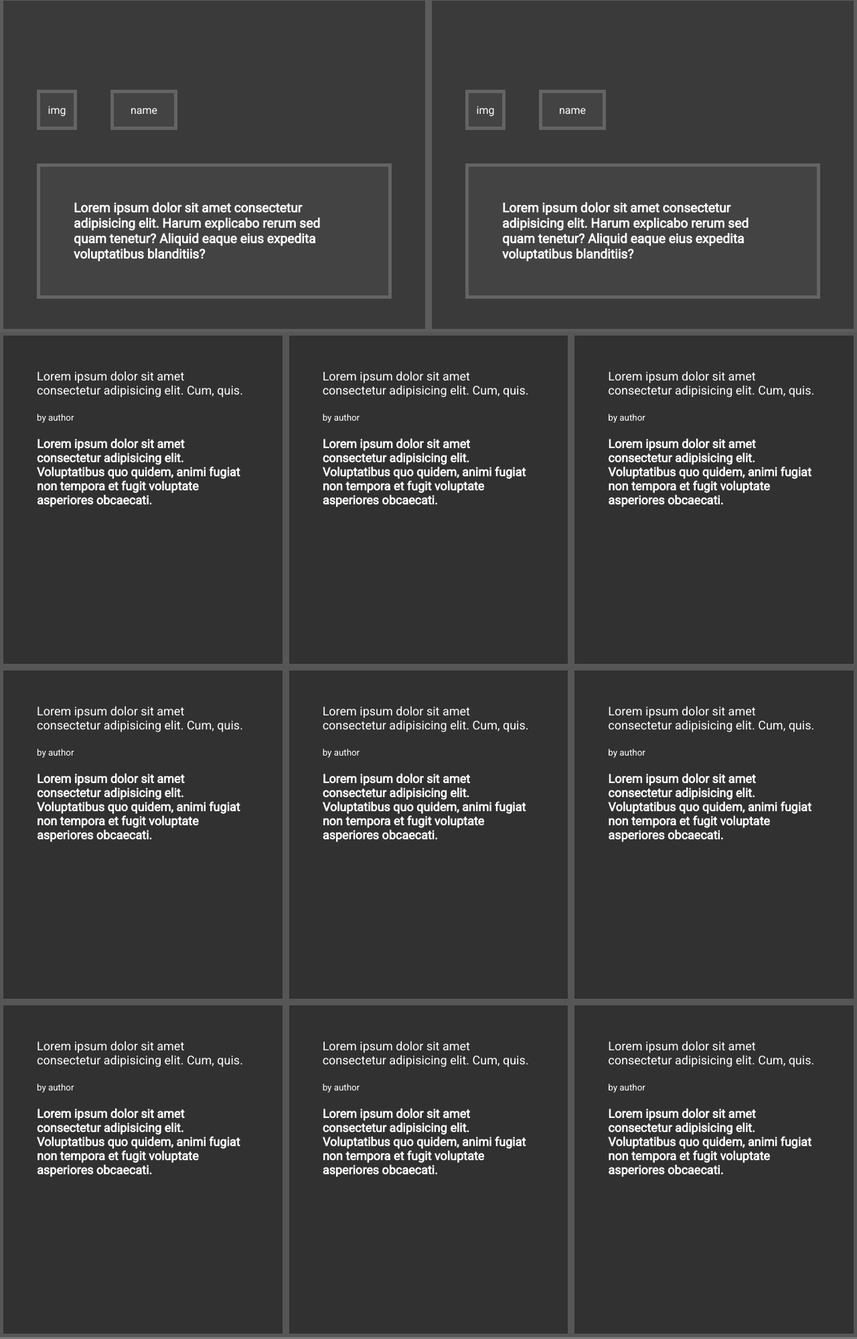
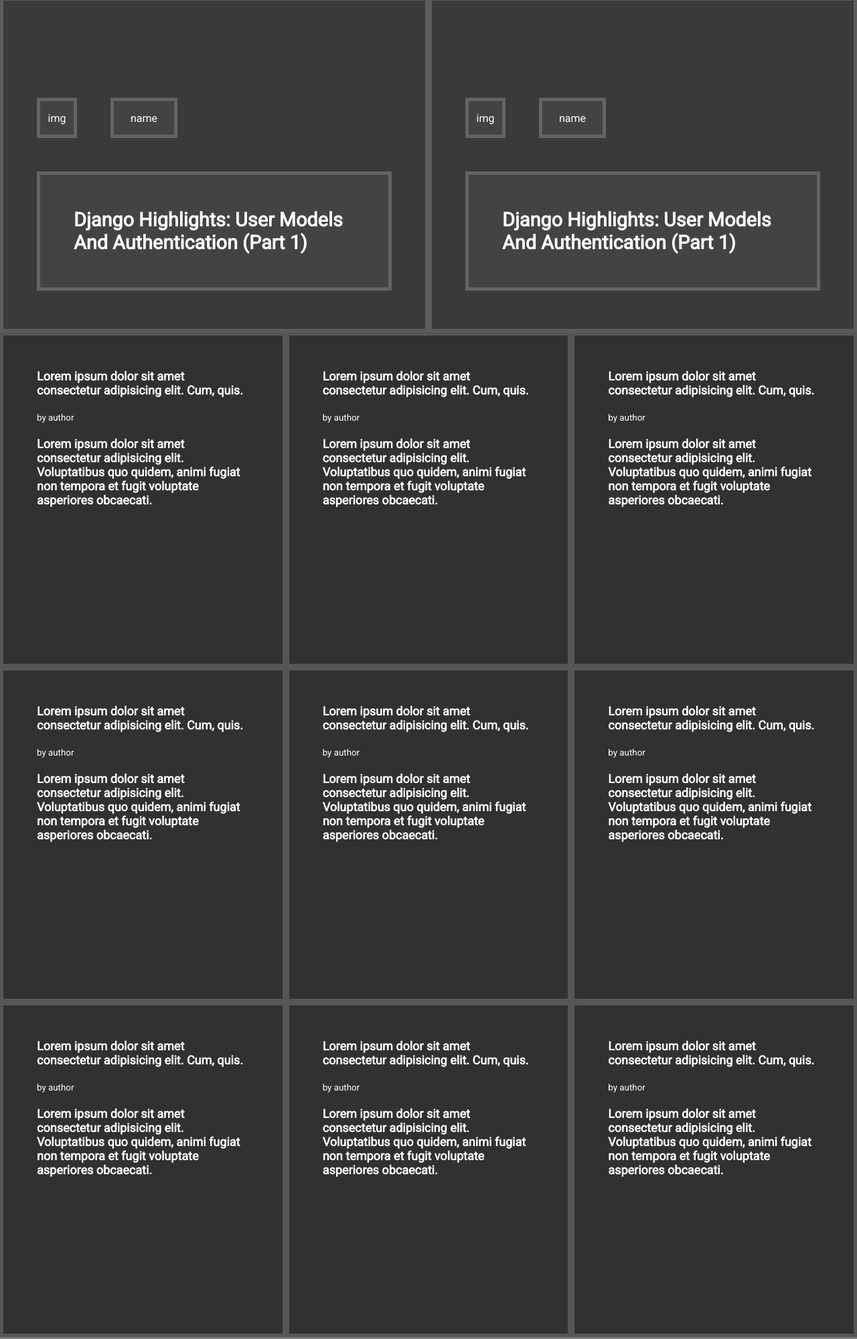
Before and after one commit to ioilmio/smashing-magazine-project, a plain HTML site: page index.html in a window 1280 px wide. Shown: the part 704-2703 px from the top of the page at 67% size. Drawn offline with Linux system fonts and the light colour scheme.

Commit message:
fixed html validator errors

```diff
--- a/index.html
+++ b/index.html
@@ -1,5 +1,5 @@
 <!DOCTYPE html>
-<html lang="en">
+<html lang="zxx">
   <head>
     <meta charset="UTF-8" />
     <meta name="viewport" content="width=device-width, initial-scale=1.0" />
@@ -30,9 +30,9 @@
         <div class="author-img">img</div>
         <div class="author-name">Philip Kiely wrote</div>
       </div>
-        <div class="article-title">
+        <div class="article-title"><h2>
           Django Highlights: User Models And Authentication (Part 1)
-        </div>
+        </h2></div>
 
       </article>
       <article class="latest-article-topic latest-2">
@@ -40,57 +40,44 @@
           <div class="author-img">img</div>
           <div class="author-name">Dan Halliday wrote</div>
         </div>
-        <div class="article-title"> Magic Flip Cards: Solving A Common Sizing Problem</div>
+        <div class="article-title"><h2>
+          Django Highlights: User Models And Authentication (Part 1)
+        </h2></div>
       </article>
       <article class="latest-article-topic latest-3">
         <div class="outer-info">
           <div class="author-img">img</div>
           <div class="author-name">name</div>
         </div>
-        <div class="article-title"> Lorem ipsum dolor sit amet consectetur adipisicing elit. Harum
-          explicabo rerum sed quam tenetur? Aliquid eaque eius expedita
-          voluptatibus blanditiis?</div>
+        <div class="article-title"><h2>
+          Django Highlights: User Models And Authentication (Part 1)
+        </h2></div>
       </article>
       <article class="latest-article-topic latest-4">
         <div class="outer-info">
           <div class="author-img">img</div>
           <div class="author-name">name</div>
         </div>
-        <div class="article-title"> Lorem ipsum dolor sit amet consectetur adipisicing elit. Harum
-          explicabo rerum sed quam tenetur? Aliquid eaque eius expedita
-          voluptatibus blanditiis?</div>
+        <div class="article-title"><h2>
+          Django Highlights: User Models And Authentication (Part 1)
+        </h2></div>
       </article>
       <article class="post article-1"> <a href="#">
-        Lorem ipsum dolor sit amet consectetur adipisicing elit. Cum, quis.
+       <h4> Lorem ipsum dolor sit amet consectetur adipisicing elit. Cum, quis.</h4>
       </a> <p> <small>by author</small></p> <p>Lorem ipsum dolor sit amet consectetur adipisicing elit. Voluptatibus quo quidem, animi fugiat non tempora et fugit voluptate asperiores obcaecati.</p> </article>
       <article class="post article-2"> <a href="#">
-        Lorem ipsum dolor sit amet consectetur adipisicing elit. Cum, quis.
-      </a> <p> <small>by author</small></p> <p>Lorem ipsum dolor sit amet consectetur adipisicing elit. Voluptatibus quo quidem, animi fugiat non tempora et fugit voluptate asperiores obcaecati.</p> </article> </article>
-      <article class="post article-3"> <a href="#">
-        Lorem ipsum dolor sit amet consectetur adipisicing elit. Cum, quis.
-      </a> <p> <small>by author</small></p> <p>Lorem ipsum dolor sit amet consectetur adipisicing elit. Voluptatibus quo quidem, animi fugiat non tempora et fugit voluptate asperiores obcaecati.</p> </article> </article>
-      <article class="post article-4"> <a href="#">
-        Lorem ipsum dolor sit amet consectetur adipisicing elit. Cum, quis.
-      </a> <p> <small>by author</small></p> <p>Lorem ipsum dolor sit amet consectetur adipisicing elit. Voluptatibus quo quidem, animi fugiat non tempora et fugit voluptate asperiores obcaecati.</p> </article> </article>
-      <article class="post article-5"> <a href="#">
-        Lorem ipsum dolor sit amet consectetur adipisicing elit. Cum, quis.
-      </a> <p> <small>by author</small></p> <p>Lorem ipsum dolor sit amet consectetur adipisicing elit. Voluptatibus quo quidem, animi fugiat non tempora et fugit voluptate asperiores obcaecati.</p> </article> </article>
-      <article class="post article-6"> <a href="#">
-        Lorem ipsum dolor sit amet consectetur adipisicing elit. Cum, quis.
-      </a> <p> <small>by author</small></p> <p>Lorem ipsum dolor sit amet consectetur adipisicing elit. Voluptatibus quo quidem, animi fugiat non tempora et fugit voluptate asperiores obcaecati.</p> </article> </article>
-      <article class="post article-7"> <a href="#">
-        Lorem ipsum dolor sit amet consectetur adipisicing elit. Cum, quis.
-      </a> <p> <small>by author</small></p> <p>Lorem ipsum dolor sit amet consectetur adipisicing elit. Voluptatibus quo quidem, animi fugiat non tempora et fugit voluptate asperiores obcaecati.</p> </article> </article>
-      <article class="post article-8"> <a href="#">
-        Lorem ipsum dolor sit amet consectetur adipisicing elit. Cum, quis.
-      </a> <p> <small>by author</small></p> <p>Lorem ipsum dolor sit amet consectetur adipisicing elit. Voluptatibus quo quidem, animi fugiat non tempora et fugit voluptate asperiores obcaecati.</p> </article> </article>
-      <article class="post article-9"> <a href="#">
-        Lorem ipsum dolor sit amet consectetur adipisicing elit. Cum, quis.
-      </a> <p> <small>by author</small></p> <p>Lorem ipsum dolor sit amet consectetur adipisicing elit. Voluptatibus quo quidem, animi fugiat non tempora et fugit voluptate asperiores obcaecati.</p> </article> </article>
+        <h4> Lorem ipsum dolor sit amet consectetur adipisicing elit. Cum, quis.</h4>      </a> <p> <small>by author</small></p> <p>Lorem ipsum dolor sit amet consectetur adipisicing elit. Voluptatibus quo quidem, animi fugiat non tempora et fugit voluptate asperiores obcaecati.</p> </article>
+      <article class="post article-3"> <a href="#"><h4> Lorem ipsum dolor sit amet consectetur adipisicing elit. Cum, quis.</h4>      </a> <p> <small>by author</small></p> <p>Lorem ipsum dolor sit amet consectetur adipisicing elit. Voluptatibus quo quidem, animi fugiat non tempora et fugit voluptate asperiores obcaecati.</p> </article>
+      <article class="post article-4"> <a href="#"><h4> Lorem ipsum dolor sit amet consectetur adipisicing elit. Cum, quis.</h4>      </a> <p> <small>by author</small></p> <p>Lorem ipsum dolor sit amet consectetur adipisicing elit. Voluptatibus quo quidem, animi fugiat non tempora et fugit voluptate asperiores obcaecati.</p> </article>
+      <article class="post article-5"> <a href="#"><h4> Lorem ipsum dolor sit amet consectetur adipisicing elit. Cum, quis.</h4>      </a> <p> <small>by author</small></p> <p>Lorem ipsum dolor sit amet consectetur adipisicing elit. Voluptatibus quo quidem, animi fugiat non tempora et fugit voluptate asperiores obcaecati.</p> </article>
+      <article class="post article-6"> <a href="#"><h4> Lorem ipsum dolor sit amet consectetur adipisicing elit. Cum, quis.</h4>      </a> <p> <small>by author</small></p> <p>Lorem ipsum dolor sit amet consectetur adipisicing elit. Voluptatibus quo quidem, animi fugiat non tempora et fugit voluptate asperiores obcaecati.</p> </article>
+      <article class="post article-7"> <a href="#"><h4> Lorem ipsum dolor sit amet consectetur adipisicing elit. Cum, quis.</h4>      </a> <p> <small>by author</small></p> <p>Lorem ipsum dolor sit amet consectetur adipisicing elit. Voluptatibus quo quidem, animi fugiat non tempora et fugit voluptate asperiores obcaecati.</p> </article>
+      <article class="post article-8"> <a href="#"><h4> Lorem ipsum dolor sit amet consectetur adipisicing elit. Cum, quis.</h4>      </a> <p> <small>by author</small></p> <p>Lorem ipsum dolor sit amet consectetur adipisicing elit. Voluptatibus quo quidem, animi fugiat non tempora et fugit voluptate asperiores obcaecati.</p> </article>
+      <article class="post article-9"> <a href="#"><h4> Lorem ipsum dolor sit amet consectetur adipisicing elit. Cum, quis.</h4>      </a> <p> <small>by author</small></p> <p>Lorem ipsum dolor sit amet consectetur adipisicing elit. Voluptatibus quo quidem, animi fugiat non tempora et fugit voluptate asperiores obcaecati.</p> </article>
       <section class="shipping">
         <div class="shipping-info">
         <p>Lorem ipsum dolor sit amet.</p>
-        <h1>Lorem ipsum dolor sit amet consectetur adipisicing elit. Aperiam nemo voluptatum vitae, officiis vero at enim? Hic error unde recusandae?</h1>
+        <h2>Lorem ipsum dolor sit amet consectetur adipisicing elit. Aperiam nemo voluptatum vitae, officiis vero at enim? Hic error unde recusandae?</h2>
         <button>Lorem ipsum dolor sit amet.</button>
         <div class="image">Image</div>
       </div>
@@ -98,48 +85,48 @@
       <section class="person">
         <div class="person-image">image</div>
         <div class="person-content">
-          <p>Lorem ipsum dolor sit amet consectetur</p>
+          <h6>Lorem ipsum dolor sit amet consectetur</h6>
           <p>Lorem ipsum dolor sit amet consectetur adipisicing elit. Vero, veritatis expedita aspernatur dolore, recusandae illo nemo dolorem quod similique dolorum accusamus deleniti ut dolores nisi possimus reprehenderit, tempore maxime labore.</p>
         </div>
       </section>
       <article class="comment comments-1">
        <div class="comment-image">image</div>
         <div class="comment-content">
-          <p>Lorem ipsum dolor sit amet consectetur</p>
+          <h6>Lorem ipsum dolor sit amet consectetur</h6>
           <p>Lorem ipsum dolor sit amet consectetur adipisicing elit. Vero, veritatis expedita aspernatur dolore, recusandae illo nemo dolorem quod similique dolorum accusamus deleniti ut dolores nisi possimus reprehenderit, tempore maxime labore.</p>
         </div></article>
       <article class="comment comments-2">  <div class="comment-image">image</div>
         <div class="comment-content">
-          <p>Lorem ipsum dolor sit amet consectetur</p>
+          <h6>Lorem ipsum dolor sit amet consectetur</h6>
           <p>Lorem ipsum dolor sit amet consectetur adipisicing elit. Vero, veritatis expedita aspernatur dolore, recusandae illo nemo dolorem quod similique dolorum accusamus deleniti ut dolores nisi possimus reprehenderit, tempore maxime labore.</p>
         </div></article>
       <article class="comment comments-3"> <div class="comment-image">image</div>
         <div class="comment-content">
-          <p>Lorem ipsum dolor sit amet consectetur</p>
+          <h6>Lorem ipsum dolor sit amet consectetur</h6>
           <p>Lorem ipsum dolor sit amet consectetur adipisicing elit. Vero, veritatis expedita aspernatur dolore, recusandae illo nemo dolorem quod similique dolorum accusamus deleniti ut dolores nisi possimus reprehenderit, tempore maxime labore.</p>
         </div> </article>
       <article class="comment comments-4"> <div class="comment-image">image</div>
         <div class="comment-content">
-          <p>Lorem ipsum dolor sit amet consectetur</p>
+          <h6>Lorem ipsum dolor sit amet consectetur</h6>
           <p>Lorem ipsum dolor sit amet consectetur adipisicing elit. Vero, veritatis expedita aspernatur dolore, recusandae illo nemo dolorem quod similique dolorum accusamus deleniti ut dolores nisi possimus reprehenderit, tempore maxime labore.</p>
         </div> </article>
       <article class="comment comments-5">  <div class="comment-image">image</div>
         <div class="comment-content">
-          <p>Lorem ipsum dolor sit amet consectetur</p>
+          <h6>Lorem ipsum dolor sit amet consectetur</h6>
           <p>Lorem ipsum dolor sit amet consectetur adipisicing elit. Vero, veritatis expedita aspernatur dolore, recusandae illo nemo dolorem quod similique dolorum accusamus deleniti ut dolores nisi possimus reprehenderit, tempore maxime labore.</p>
         </div></article>
       <article class="comment comments-6">  <div class="comment-image">image</div>
         <div class="comment-content">
-          <p>Lorem ipsum dolor sit amet consectetur</p>
+          <h6>Lorem ipsum dolor sit amet consectetur</h6>
           <p>Lorem ipsum dolor sit amet consectetur adipisicing elit. Vero, veritatis expedita aspernatur dolore, recusandae illo nemo dolorem quod similique dolorum accusamus deleniti ut dolores nisi possimus reprehenderit, tempore maxime labore.</p>
         </div></article>
       <section class="book">
         <p>Lorem ipsum dolor sit amet.</p>
-        <h1>Lorem ipsum dolor sit amet consectetur adipisicing elit. Aperiam nemo voluptatum vitae, officiis vero at enim? Hic error unde recusandae?</h1>
+        <h2>Lorem ipsum dolor sit amet consectetur adipisicing elit. Aperiam nemo voluptatum vitae, officiis vero at enim? Hic error unde recusandae?</h2>
         <button>Lorem ipsum dolor sit amet.</button>
       </section>
       <div class="book-image">Image</div>
-      <article class="guide guide-1"><h1>Lorem ipsum dolor sit amet consectetur adipisicing elit. Impedit, quibusdam?</h1><ul>
+      <article class="guide guide-1"><h2>Lorem ipsum dolor sit amet consectetur adipisicing elit. Impedit, quibusdam?</h2><ul>
         <li>lorem ipsum</li>
         <li>lorem ipsum</li>
         <li>lorem ipsum</li>
@@ -149,7 +136,7 @@
         <li>lorem ipsum</li>
         <li>lorem ipsum</li>
       </ul></article>
-      <article class="guide guide-2"><h1>Lorem ipsum dolor sit amet consectetur adipisicing elit. Impedit, quibusdam?</h1><ul>
+      <article class="guide guide-2"><h2>Lorem ipsum dolor sit amet consectetur adipisicing elit. Impedit, quibusdam?</h2><ul>
         <li>lorem ipsum</li>
         <li>lorem ipsum</li>
         <li>lorem ipsum</li>
@@ -159,7 +146,7 @@
         <li>lorem ipsum</li>
         <li>lorem ipsum</li>
       </ul></article>
-      <article class="guide guide-3"><h1>Lorem ipsum dolor sit amet consectetur adipisicing elit. Impedit, quibusdam?</h1><ul>
+      <article class="guide guide-3"><h2>Lorem ipsum dolor sit amet consectetur adipisicing elit. Impedit, quibusdam?</h2><ul>
         <li>lorem ipsum</li>
         <li>lorem ipsum</li>
         <li>lorem ipsum</li>
@@ -169,7 +156,7 @@
         <li>lorem ipsum</li>
         <li>lorem ipsum</li>
       </ul></article>
-      <article class="guide guide-4"><h1>Lorem ipsum dolor sit amet consectetur adipisicing elit. Impedit, quibusdam?</h1><ul>
+      <article class="guide guide-4"><h2>Lorem ipsum dolor sit amet consectetur adipisicing elit. Impedit, quibusdam?</h2><ul>
         <li>lorem ipsum</li>
         <li>lorem ipsum</li>
         <li>lorem ipsum</li>
@@ -181,12 +168,12 @@
       </ul></article>
       <article class="guide-5 newsletter">
         <p>Lorem ipsum dolor sit amet.</p>
-        <h1>Lorem ipsum dolor sit amet consectetur adipisicing elit. Aperiam nemo voluptatum vitae, officiis vero at enim? Hic error unde recusandae?</h1>
+        <h2>Lorem ipsum dolor sit amet consectetur adipisicing elit. Aperiam nemo voluptatum vitae, officiis vero at enim? Hic error unde recusandae?</h2>
         <div class="newsletter-image">Image</div>
         <button>Lorem ipsum dolor sit amet.</button>
       </article>
       <footer class="footer">
-        <h1>Lorem ipsum dolor sit amet consectetur, adipisicing elit. Iure, vel?</h1>
+        <h2>Lorem ipsum dolor sit amet consectetur, adipisicing elit. Iure, vel?</h2>
         <ul>
 
           <li><a href="#">lorem</a></li>
--- a/style.css
+++ b/style.css
@@ -356,7 +356,7 @@ a {
   background-color: rgb(68, 67, 67);
 }
 
-.book h1{
+.book h2{
   margin: 35px 0 35px 0;
 }
 
```
